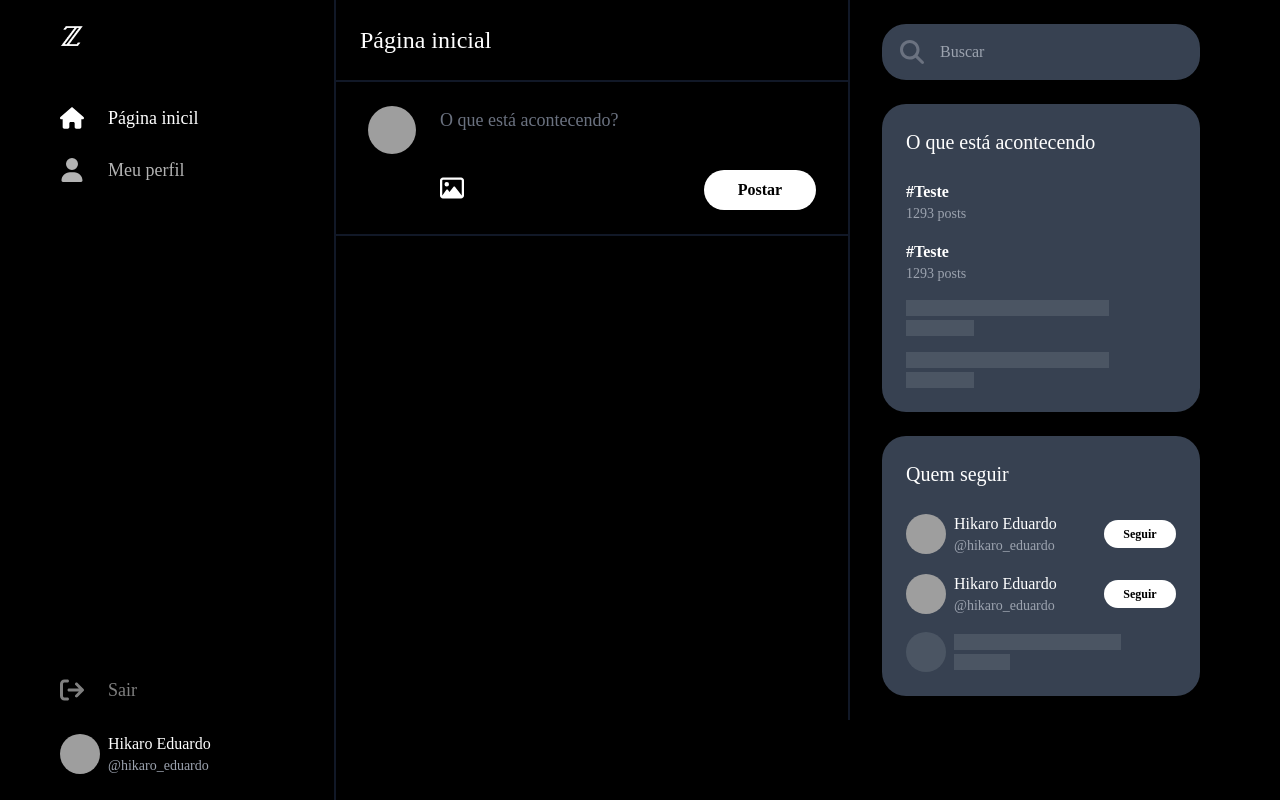
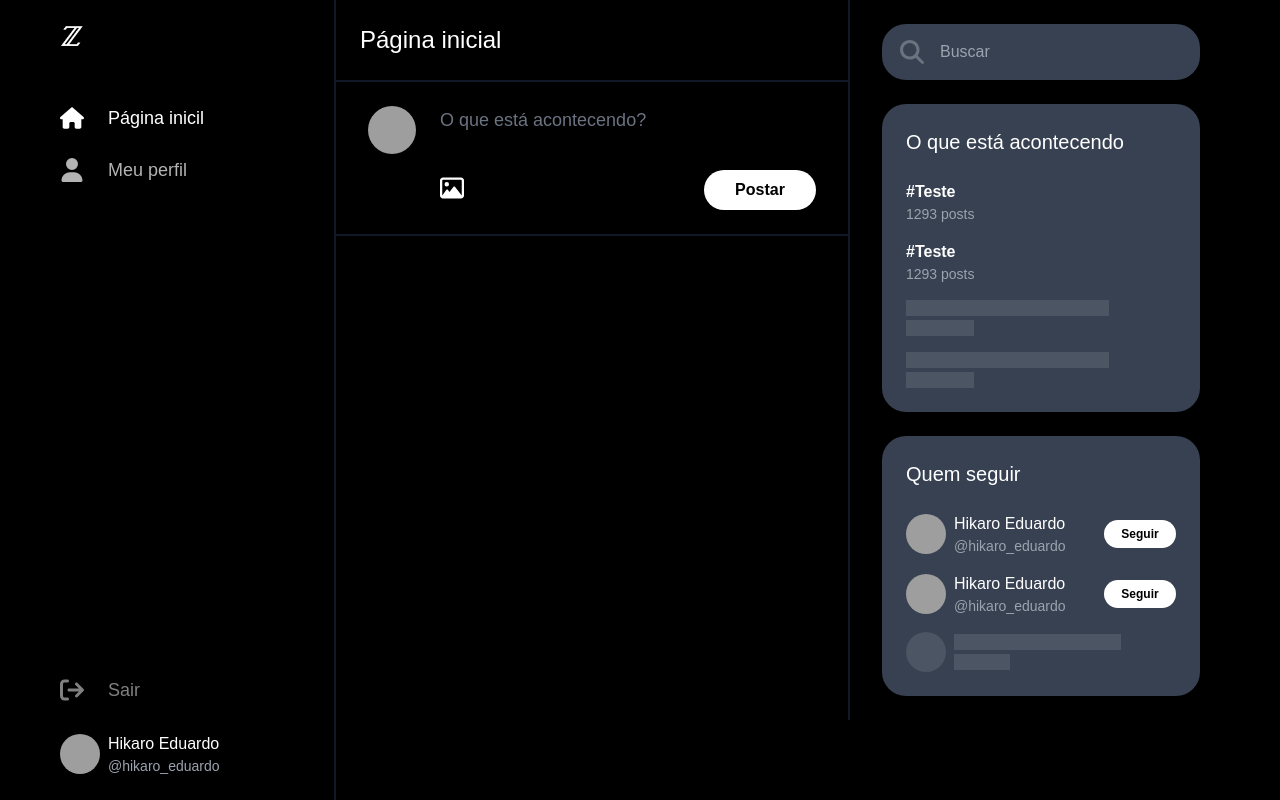
Before and after one commit to hikaroeduardo/front-twitter, a Next.js app: page /home in a window 1280 px wide. Built offline with nearby package versions, Linux system fonts and the light colour scheme; grey boxes are pictures that could not be loaded.

Commit message:
style: change font

```diff
--- a/src/app/globals.css
+++ b/src/app/globals.css
@@ -2,10 +2,10 @@
 @tailwind components;
 @tailwind utilities;
 
-@import url('https://fonts.googleapis.com/css2?family=Rubik:ital,wght@0,300..900;1,300..900&display=swap');
+@import url("https://fonts.googleapis.com/css2?family=Rubik:ital,wght@0,300..900;1,300..900&display=swap");
 
 body {
-    font-family: "Rubik", serif;
+    font-family: "Rubik", sans-serif;
     font-size: 1rem;
     background-color: #000;
     color: #fff;
```
